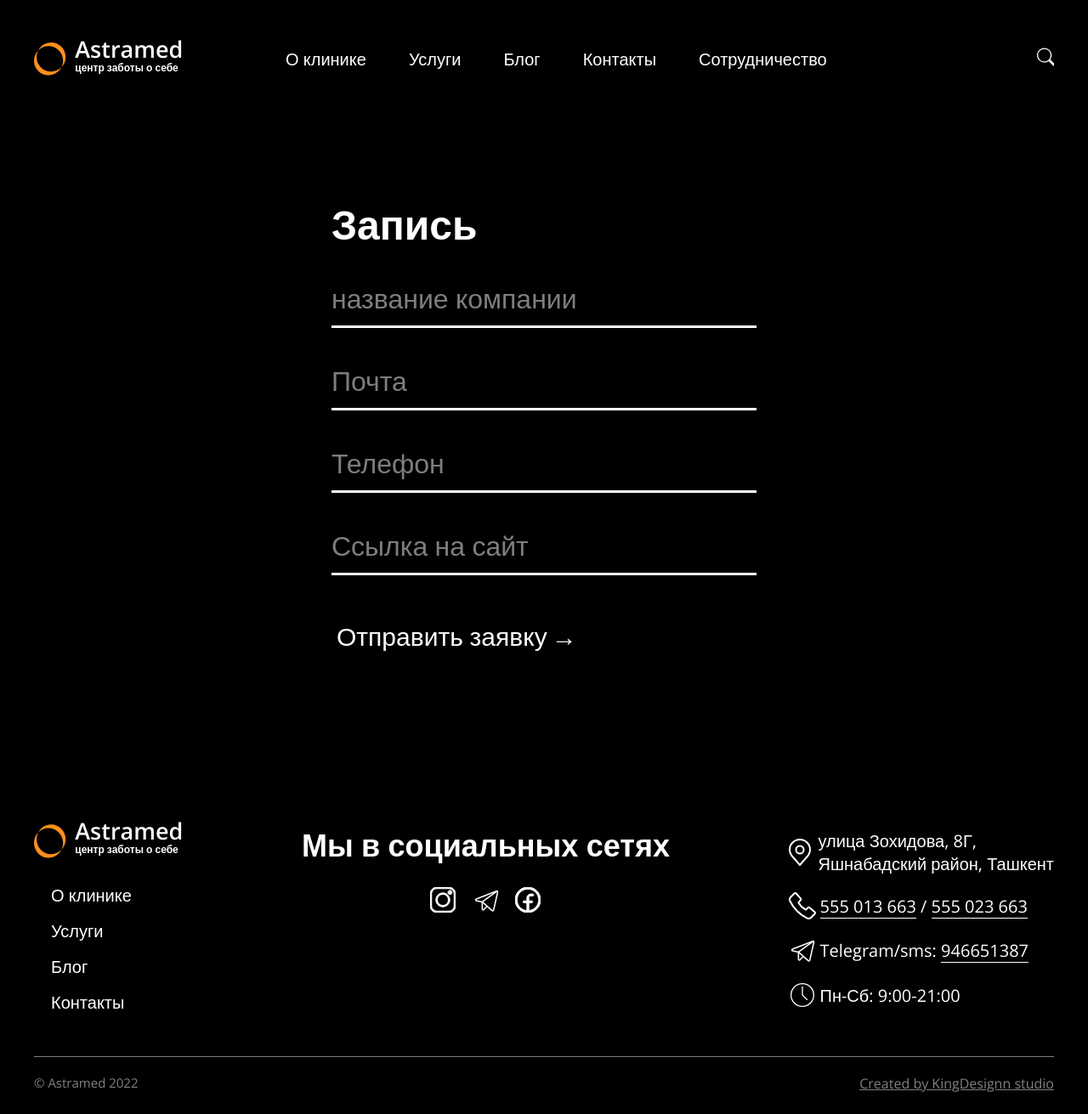
After one commit to kingoker/Astramed_Django, a Django app: page /partner/ in a window 1280 px wide. The commit adds this page. Shown: the whole page at 85% size. Run offline with Django 4.2, Linux system fonts and the light colour scheme; data comes from the database, SQL or seed files in the repository; some libraries are stand-ins or nearby versions.

Commit message:
added reg partner

```diff
--- a/astramedClinic/urls.py
+++ b/astramedClinic/urls.py
@@ -26,4 +26,5 @@ urlpatterns = [
     path('priceList/', views.priceList, name='priceList'),
     path('jobOffer/<job>', views.offer, name='jobOffer'),
     path('result/', views.search, name='search'),
+    path('partner/', views.partner, name='partner'),
 ]
--- a/astramedClinic/views.py
+++ b/astramedClinic/views.py
@@ -20,7 +20,6 @@ def main(request):
     blog = random.sample(items, 3)
     mainObjects = MainPage.objects.all()
     reviews = Reviews.objects.filter(published=True)
-    print(reviews)
     data = {
         'services': services,
         'blog': blog,
@@ -291,6 +290,29 @@ def thanks(request):
                 'chat_id': 99940983,
                 'text': text
             })
+        if 'partner' in path:
+            componyName = request.POST.get('componyName')
+            email = request.POST.get('email')
+            number = request.POST.get('number')
+            url = request.POST.get('url')
+            method = 'https://api.telegram.org/bot5684471230:AAF6eLJajz0Rj7Ksjzy3uKbWnGQRb5HC-SQ/sendMessage'
+            text = f'Заявка в партнеры:' \
+                   f'Компанмя:: {componyName}\n' \
+                   f'Почта: {email}\n' \
+                   f'Номер: {number}\n' \
+                   f'Ссылка: {url}\n'
+            requests.post(method, data={
+                # 'chat_id': 1600170280,
+                'chat_id': 938759596,
+                'text': text
+            })
+            # send_mail(
+            #     'Subject here',
+            #     'Here is the message.',
+            #     'temp@astramed-clinic.com',
+            #     ['bear.lvvb@mail.ru'],
+            #     fail_silently=False,
+            # )
     return render(request, 'main/thanks.html')
 
 
@@ -360,3 +382,7 @@ def search(request):
         return render(request, 'main/result.html', {'blog_list': blog_list, 'services_list': services_list, 'underservices_list': underservices_list})
     else:
         return render(request, 'main/result.html', {})
+
+
+def partner(request):
+    return render(request, 'main/partnerRegistration.html')
--- a/templates/main/cooperation.html
+++ b/templates/main/cooperation.html
@@ -34,7 +34,7 @@
             </div>
 
             <!-- Эта страница ведет на страницу похожую на страницу оставления отзыва -->
-            <a href="" class="link marbot-100 priceList__link animate__animated animate__fadeInUp animate__slow wow">Стать партнером</a>
+            <a href="{% url 'partner' %}" class="link marbot-100 priceList__link animate__animated animate__fadeInUp animate__slow wow">Стать партнером</a>
 
             <div class="AboutBlog__text">
                 <p class="service__link black animate__animated animate__fadeInLeft animate__slow wow">Вакансии</p>
--- /dev/null
+++ b/templates/main/partnerRegistration.html
@@ -0,0 +1,29 @@
+ {% extends 'custom/base.html' %}
+{% load static %}
+{% block title %}{% endblock %}
+
+{% block content %}
+<header class="header header-half">
+    <div class="header__container container">
+        {% include 'custom/navbar.html' %}
+    </div>
+</header>
+
+<section class="blog">
+    <div class="registration__container container">
+        <h2 class="registration__title animate__animated animate__fadeInDown animate__slow wow">Запись</h2>
+        <div class="registration__form animate__animated animate__fadeInUp animate__slow wow">
+            <form action="{% url 'thanks' %}" autocomplete="off" class="form" method="POST">
+                {% csrf_token %}
+                <input type="text" name="componyName" autocomplete="disabled" class="form__input reg__input" placeholder="название компании">
+                <input type="email" name="email" autocomplete="disabled" class="form__input reg__input" placeholder="Почта">
+                <input type="tel" required name="number" autocomplete="disabled" class="form__input reg__input" placeholder="Телефон">
+                <input type="text" required name="url" autocomplete="disabled" class="form__input reg__input" placeholder="Ссылка на сайт">
+
+                <button type="submit" class="form__button link colorWhite">Отправить заявку</button>
+                </datalist>
+            </form>
+        </div>
+    </div>
+</section>
+{% endblock %}
```
Also changed, not shown: templates/main/member.html (+10 -9 lines).
